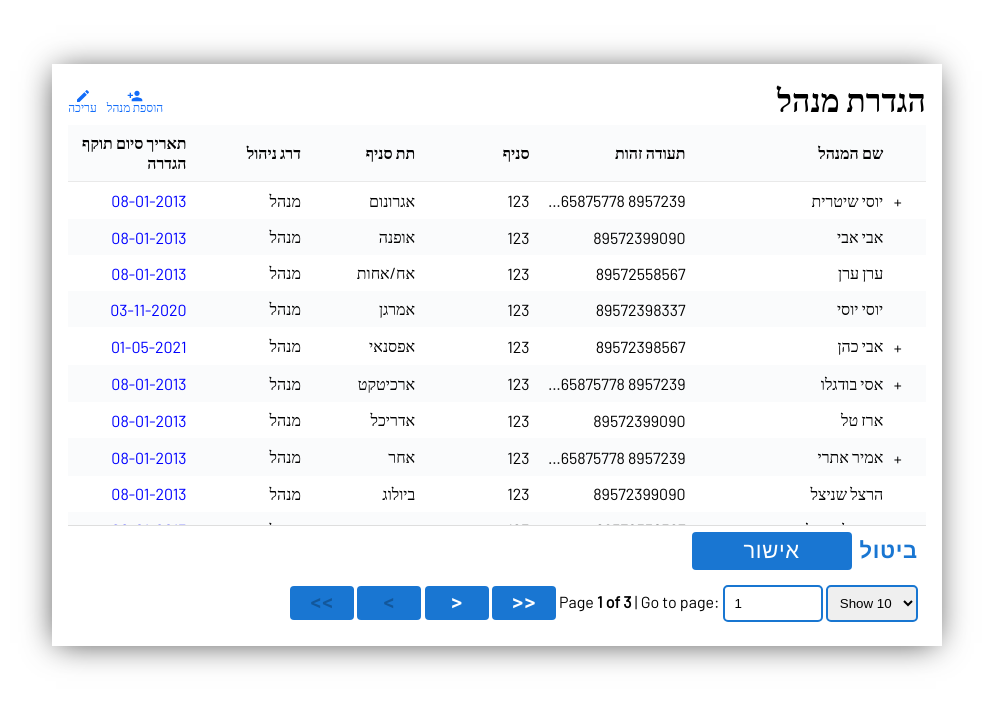
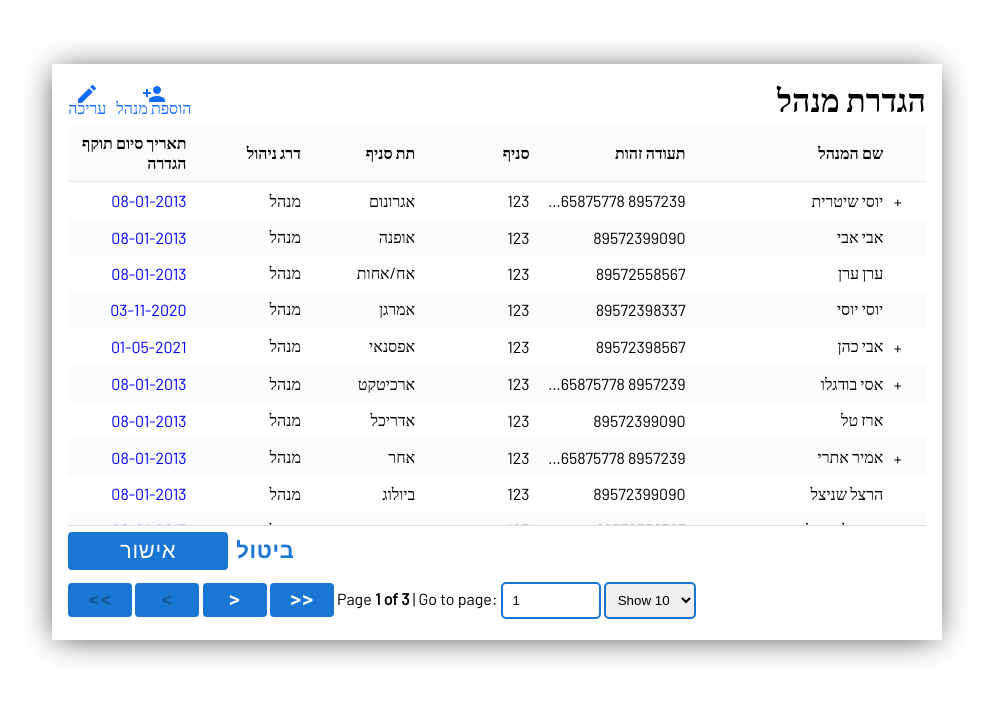
Before and after one commit to stephanmoveo/leumi-ui-1, a React (Create React App) app: page / in a window 1280 px wide. Shown: the top 706 px of the page, without its empty margins (143-1134 px from the left). Built offline with nearby package versions, Linux system fonts and the light colour scheme.

Commit message:
improve design for demo

```diff
--- a/src/components/StyledComponents/Buttons.jsx
+++ b/src/components/StyledComponents/Buttons.jsx
@@ -18,7 +18,7 @@ export const OutlineButton = styled(Button)({
   fontSize: "22px",
 
   "&:hover": {
-    color: '#75a8f8',
+    color: "#75a8f8",
     backgroundColor: "white",
   },
 });
--- a/src/components/StyledComponents/Elements.jsx
+++ b/src/components/StyledComponents/Elements.jsx
@@ -3,7 +3,7 @@ import styled from "styled-components";
 export const EditBtn = styled.div`
   display: flex;
   color: #126cf9;
-  font-size: 12px;
+  font-size: 16px;
   flex-direction: column;
   align-items: center;
   margin: 0 10px 0 0;
@@ -12,7 +12,7 @@ export const EditBtn = styled.div`
   }
   svg {
     margin-bottom: -8px;
-    width: 16px;
+    width: 24px;
   }
 `;
 
@@ -25,7 +25,7 @@ export const FlexDivJusRight = styled.div`
   display: flex;
   align-items: center;
   flex-wrap: wrap;
-  justify-content: flex-end;
+  justify-content: space-between;
 
 `;
 export const Link = styled.a`
--- a/src/components/Table1/Styledtable.jsx
+++ b/src/components/Table1/Styledtable.jsx
@@ -7,6 +7,7 @@ import Table from "./Table";
 import { useDispatch, useSelector } from "react-redux";
 import { deleteRow, getData, getColumns } from "../../store/slices/dataSlice";
 import FormControlLabel from "@mui/material/FormControlLabel";
+import ToolTip from "./ToolTip";
 
 function StyledTable() {
   const dispatch = useDispatch();
@@ -19,7 +20,6 @@ function StyledTable() {
   const [skipPageReset, setSkipPageReset] = useState(false);
   const data = useSelector((state) => state.dataReducer.data);
   const dataColumns = useSelector((state) => state.dataReducer.columnsData);
-  // const skipPageReset = useSelector((state) => state.editReducer.skipPageReset);
 
   const [checked, setChecked] = useState(false);
 
@@ -46,10 +46,7 @@ function StyledTable() {
               }
               label=""
             />
-          ) : // <span {...row.getToggleRowExpandedProps()}>
-          //   {row.isExpanded ? "-" : "+"}
-          // </span>
-          null;
+          ) : null;
         },
         Cell: () => {
           return <div></div>;
@@ -61,10 +58,12 @@ function StyledTable() {
         Cell: ({ value, row }) => {
           return (
             <FlexDiv>
-              <HighlightOffIcon
-                style={{ marginRight: "5px", color: "grey", width: "20px" }}
-                onClick={() => dispatch(deleteRow(row.index))}
-              />
+              <ToolTip val='מחיקה'>
+                <HighlightOffIcon
+                  style={{ marginRight: "5px", color: "grey", width: "20px" }}
+                  onClick={() => dispatch(deleteRow(row.index))}
+                />
+              </ToolTip>
               {value}
             </FlexDiv>
           );
@@ -87,7 +86,6 @@ function StyledTable() {
   );
   return (
     <Styles>
-      {/* <h1 style={{ textAlign: "right" }}>הגדרת מנהל</h1> */}
       <Table
         columns={columns}
         skipPageReset={skipPageReset}
--- a/src/components/Table1/TablePagination.jsx
+++ b/src/components/Table1/TablePagination.jsx
@@ -14,7 +14,7 @@ export default function TablePagination({
   pageSize,
 }) {
   return (
-    <div className="pagination" style={{ textAlign: "right" }}>
+    <div className="pagination" style={{ textAlign: "right",padding:'5px 0' }}>
       <PrimaryButton
         style={{ width: "20px" }}
         onClick={() => gotoPage(0)}
--- a/src/components/Table1/ToolTip.jsx
+++ b/src/components/Table1/ToolTip.jsx
@@ -20,7 +20,12 @@ function ToolTip({ children, val, maxWidth }) {
   return (
     <BootstrapTooltip
       title={
-        valLength >= 14 || (val === "עריכה" || val === "הוספת מנהל") ? val : ""
+        valLength >= 14 ||
+        val === "עריכה" ||
+        val === "הוספת מנהל" ||
+        val === "מחיקה"
+          ? val
+          : ""
       }
     >
       {children}
```
